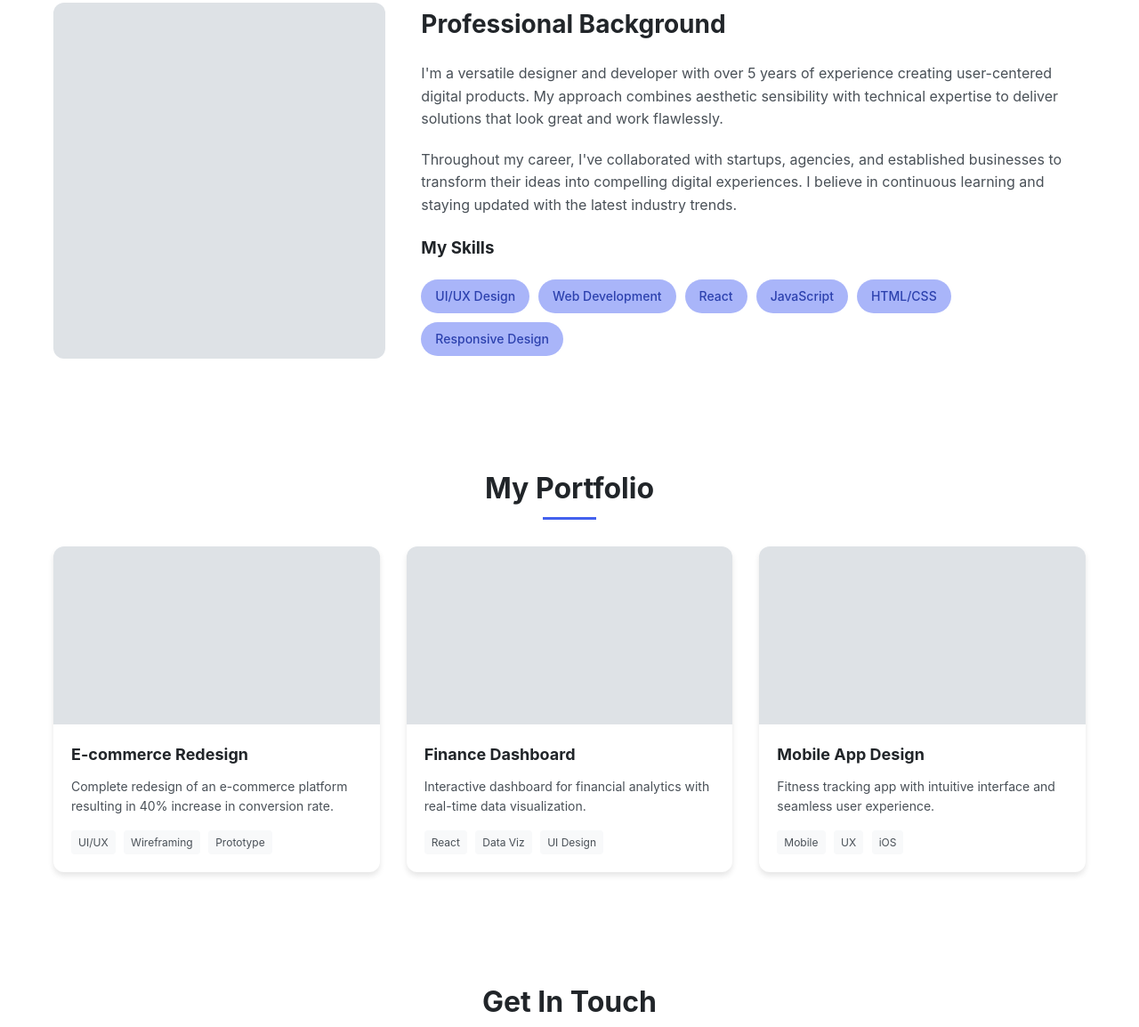
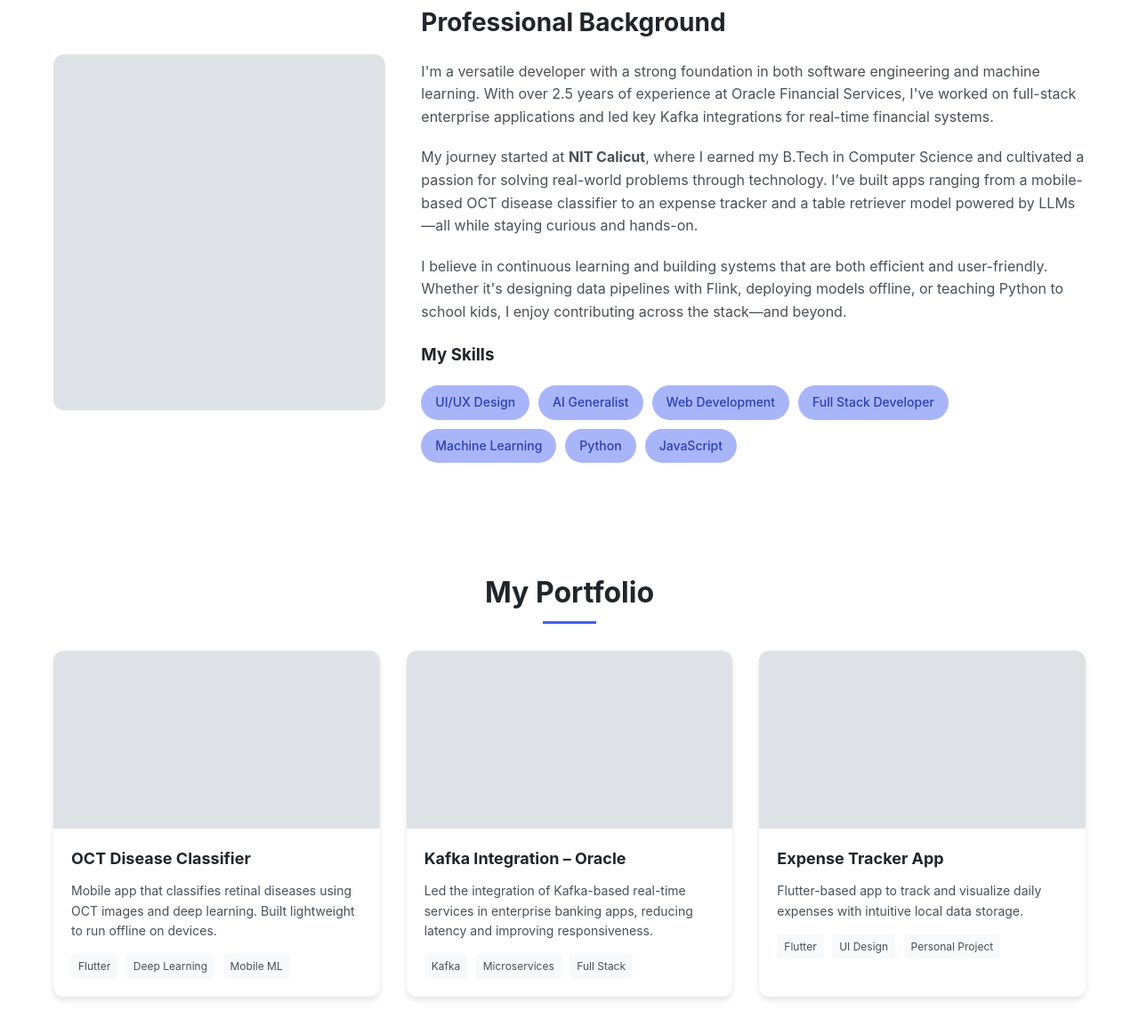
Before and after one commit to ashrafmohiuddin/website, a plain HTML site: page index.html in a window 1280 px wide. Shown: the part 585-1739 px from the top of the page at 89% size. Drawn offline with Linux system fonts and the light colour scheme.

Commit message:
Adding my details

```diff
--- a/index.html
+++ b/index.html
@@ -522,7 +522,7 @@
   <header>
     <div class="container">
       <div class="header-content">
-        <div class="logo">John<span>Doe</span></div>
+        <div class="logo">Ashraf<span>Mohiuddin</span></div>
         <nav class="navbar">
           <a href="#about" class="nav-item active">About</a>
           <a href="#portfolio" class="nav-item">Portfolio</a>
@@ -536,8 +536,8 @@
   <!-- Hero Section -->
   <section class="hero">
     <div class="container">
-      <h1>Hello, I'm John Doe</h1>
-      <p>A passionate designer and developer creating beautiful and functional digital experiences.</p>
+      <h1>Hello, I'm Ashraf Mohiuddin</h1>
+      <p>A Full Stack Developer with 2+ years of experience at Oracle, passionate about ML and productivity.</p>
       <a href="#contact" class="button">Get in Touch</a>
     </div>
   </section>
@@ -550,16 +550,18 @@
         <div class="profile-image"></div>
         <div class="bio">
           <h2>Professional Background</h2>
-          <p>I'm a versatile designer and developer with over 5 years of experience creating user-centered digital products. My approach combines aesthetic sensibility with technical expertise to deliver solutions that look great and work flawlessly.</p>
-          <p>Throughout my career, I've collaborated with startups, agencies, and established businesses to transform their ideas into compelling digital experiences. I believe in continuous learning and staying updated with the latest industry trends.</p>
+          <p>I'm a versatile developer with a strong foundation in both software engineering and machine learning. With over 2.5 years of experience at Oracle Financial Services, I've worked on full-stack enterprise applications and led key Kafka integrations for real-time financial systems.</p>
+          <p>My journey started at <strong>NIT Calicut</strong>, where I earned my B.Tech in Computer Science and cultivated a passion for solving real-world problems through technology. I’ve built apps ranging from a mobile-based OCT disease classifier to an expense tracker and a table retriever model powered by LLMs—all while staying curious and hands-on.</p>
+          <p>I believe in continuous learning and building systems that are both efficient and user-friendly. Whether it's designing data pipelines with Flink, deploying models offline, or teaching Python to school kids, I enjoy contributing across the stack—and beyond.</p>
           <h3>My Skills</h3>
           <div class="skills">
             <span class="skill-tag">UI/UX Design</span>
+            <span class="skill-tag">AI Generalist</span>
             <span class="skill-tag">Web Development</span>
-            <span class="skill-tag">React</span>
+            <span class="skill-tag">Full Stack Developer</span>
+            <span class="skill-tag">Machine Learning</span>
+            <span class="skill-tag">Python</span>
             <span class="skill-tag">JavaScript</span>
-            <span class="skill-tag">HTML/CSS</span>
-            <span class="skill-tag">Responsive Design</span>
           </div>
         </div>
       </div>
@@ -574,36 +576,36 @@
         <div class="portfolio-item">
           <div class="portfolio-image"></div>
           <div class="portfolio-info">
-            <h3>E-commerce Redesign</h3>
-            <p>Complete redesign of an e-commerce platform resulting in 40% increase in conversion rate.</p>
+            <h3>OCT Disease Classifier</h3>
+            <p>Mobile app that classifies retinal diseases using OCT images and deep learning. Built lightweight to run offline on devices.</p>
             <div class="tags">
-              <span class="tag">UI/UX</span>
-              <span class="tag">Wireframing</span>
-              <span class="tag">Prototype</span>
+              <span class="tag">Flutter</span>
+              <span class="tag">Deep Learning</span>
+              <span class="tag">Mobile ML</span>
             </div>
           </div>
         </div>
         <div class="portfolio-item">
           <div class="portfolio-image"></div>
           <div class="portfolio-info">
-            <h3>Finance Dashboard</h3>
-            <p>Interactive dashboard for financial analytics with real-time data visualization.</p>
+            <h3>Kafka Integration – Oracle</h3>
+            <p>Led the integration of Kafka-based real-time services in enterprise banking apps, reducing latency and improving responsiveness.</p>
             <div class="tags">
-              <span class="tag">React</span>
-              <span class="tag">Data Viz</span>
-              <span class="tag">UI Design</span>
+              <span class="tag">Kafka</span>
+              <span class="tag">Microservices</span>
+              <span class="tag">Full Stack</span>
             </div>
           </div>
         </div>
         <div class="portfolio-item">
           <div class="portfolio-image"></div>
           <div class="portfolio-info">
-            <h3>Mobile App Design</h3>
-            <p>Fitness tracking app with intuitive interface and seamless user experience.</p>
+            <h3>Expense Tracker App</h3>
+            <p>Flutter-based app to track and visualize daily expenses with intuitive local data storage.</p>
             <div class="tags">
-              <span class="tag">Mobile</span>
-              <span class="tag">UX</span>
-              <span class="tag">iOS</span>
+              <span class="tag">Flutter</span>
+              <span class="tag">UI Design</span>
+              <span class="tag">Personal Project</span>
             </div>
           </div>
         </div>
@@ -623,15 +625,11 @@
             <div class="contact-details">
               <div class="contact-item">
                 <div class="contact-icon">📧</div>
-                <span>hello@johndoe.com</span>
-              </div>
-              <div class="contact-item">
-                <div class="contact-icon">📱</div>
-                <span>+1 (555) 123-4567</span>
+                <span>sashrafmohiuddin@gmail.com</span>
               </div>
               <div class="contact-item">
                 <div class="contact-icon">📍</div>
-                <span>San Francisco, CA</span>
+                <span>Hyderabad, India</span>
               </div>
             </div>
             <div class="social-links">
```
Also changed, not shown: creative-corner.html (+14 -12 lines).
